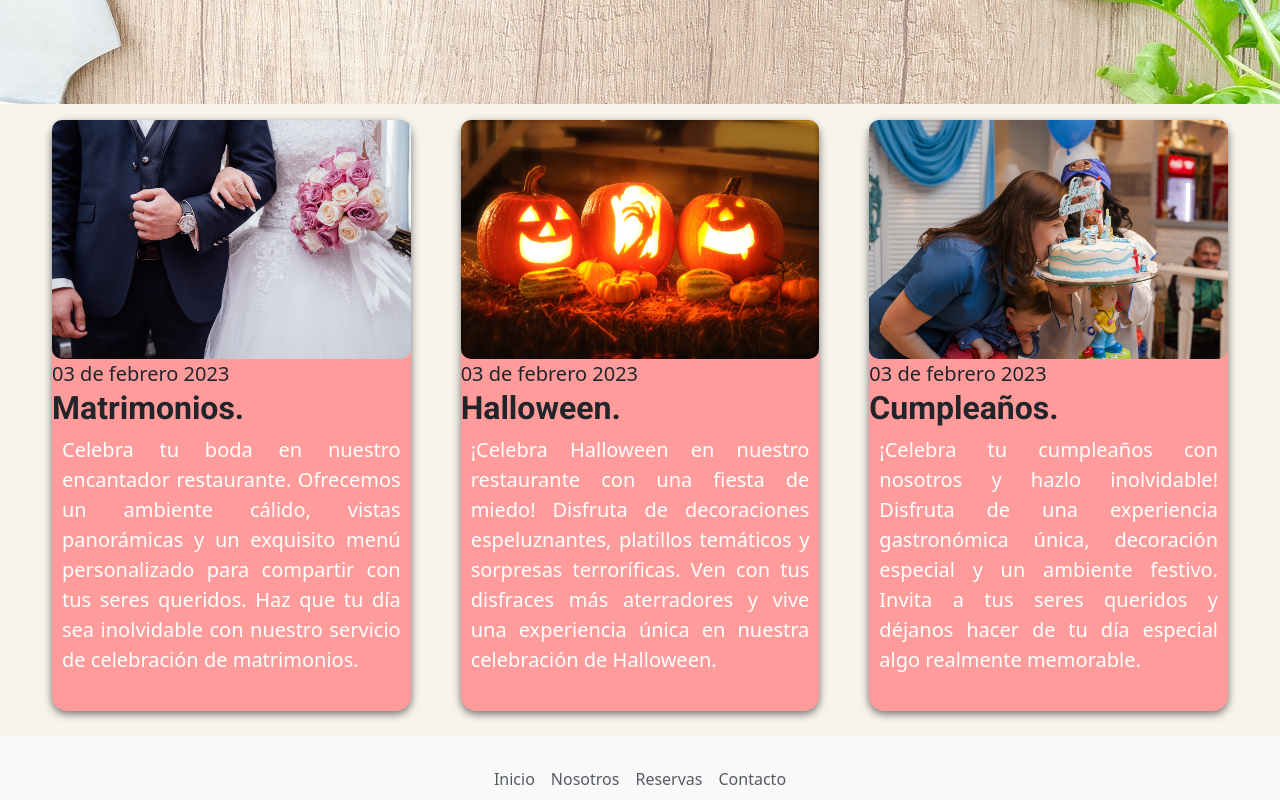
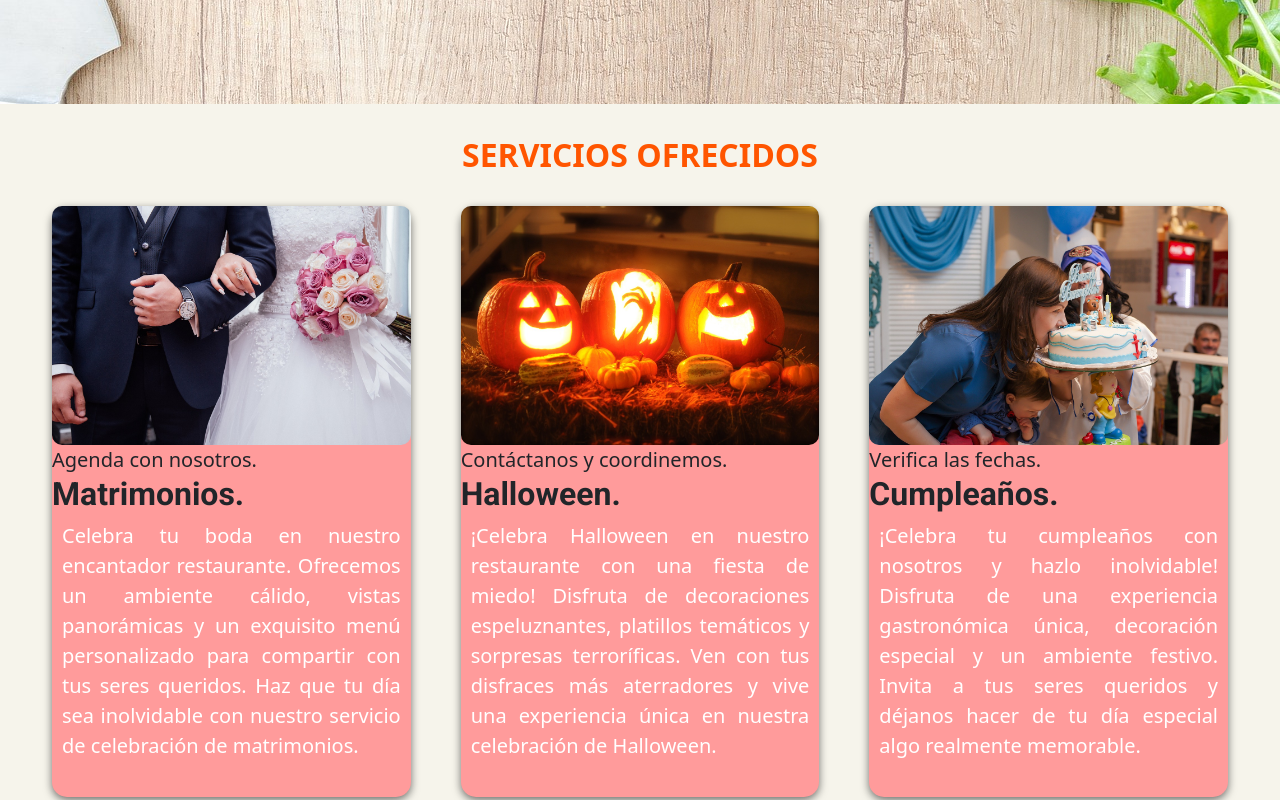
Before and after one commit to PabloMad75/App-Restaurant, a React (Vite) app: page / in a window 1280 px wide. Shown: the part 1300-2100 px from the top of the page. Built offline with nearby package versions, Linux system fonts and the light colour scheme; the HTML template or start-up script is replaced by a standard one.

Commit message:
pagina home servicios

```diff
--- a/src/components/Products.jsx
+++ b/src/components/Products.jsx
@@ -4,23 +4,24 @@ import '../css/us.css';
 export const Products = () => {
   return (
     <>
-    <div className="container container_products">
+      <h1 className="featured-title">Servicios Ofrecidos</h1>
+      <div className="container container_products">
         <article className="main__product custom-background">
           <img src="/images/wedding.jpg" alt="Muffin Arcuch" />
           <span className="fecha-publicacion">
-            03 de febrero 2023
+            Agenda con nosotros.
           </span>
           <h2 className="title_eat">
             Matrimonios.
           </h2>
           <p className="article-info">
-          Celebra tu boda en nuestro encantador restaurante. Ofrecemos un ambiente cálido, vistas panorámicas y un exquisito menú personalizado para compartir con tus seres queridos. Haz que tu día sea inolvidable con nuestro servicio de celebración de matrimonios.
+            Celebra tu boda en nuestro encantador restaurante. Ofrecemos un ambiente cálido, vistas panorámicas y un exquisito menú personalizado para compartir con tus seres queridos. Haz que tu día sea inolvidable con nuestro servicio de celebración de matrimonios.
           </p>
         </article>
         <article className="main__product custom-background">
           <img src="/images/pumpkin.jpg" alt="Muffin Arcuch" />
           <span className="fecha-publicacion">
-            03 de febrero 2023
+            Contáctanos y coordinemos.
           </span>
           <h2 className="title_eat">
             Halloween.
@@ -31,7 +32,7 @@ export const Products = () => {
         <article className="main__product custom-background">
           <img src="/images/cake.jpg" alt="Muffin Arcuch" />
           <span className="fecha-publicacion">
-            03 de febrero 2023
+            Verifica las fechas.
           </span>
           <h2 className="title_eat">
             Cumpleaños.
@@ -40,7 +41,6 @@ export const Products = () => {
           </p>
         </article>
       </div>
-
     </>
   )
 }
--- a/src/css/us.css
+++ b/src/css/us.css
@@ -37,6 +37,15 @@
 
 .main__product.custom-background{
   background-color: #FF9B9B;
+}
+
+.featured-title{
+  font-size: 2rem;
+  font-weight: bold;
+  text-align: center;
+  margin: 2rem 0;
+  color: #ff5500;
+  text-transform: uppercase;
 }
 
 .main__product img {
--- a/src/pages/Us.jsx
+++ b/src/pages/Us.jsx
@@ -30,7 +30,7 @@ export const Us = () => {
         <article className="main__product">
           <img src="/carrousel/turkey.jpg" alt="Muffin Arcuch" />
           <span className="fecha-publicacion">
-            03 de febrero 2023
+            Carnes blancas.
           </span>
           <h2 className="title_eat">
             Pato San Pedro.
@@ -42,7 +42,7 @@ export const Us = () => {
         <article className="main__product">
           <img src="/carrousel/salmon.jpg" alt="Muffin Arcuch" />
           <span className="fecha-publicacion">
-            03 de febrero 2023
+            Pescados frescos.
           </span>
           <h2 className="title_eat">
             Salmón San Pedro.
@@ -53,7 +53,7 @@ export const Us = () => {
         <article className="main__product">
           <img src="/carrousel/curry.jpg" alt="Muffin Arcuch" />
           <span className="fecha-publicacion">
-            03 de febrero 2023
+            Ricas Sopas.
           </span>
           <h2 className="title_eat">
             Curry consomé.
@@ -64,7 +64,7 @@ export const Us = () => {
         <article className="main__product">
           <img src="/carrousel/meal.jpg" alt="Muffin Arcuch" />
           <span className="fecha-publicacion">
-            03 de febrero 2023
+            Pastas italianas.
           </span>
           <h2 className="title_eat">
             Lasagna San Pietro.
@@ -76,7 +76,7 @@ export const Us = () => {
         <article className="main__product">
           <img src="/carrousel/beef.jpg" alt="Muffin Arcuch" />
           <span className="fecha-publicacion">
-            03 de febrero 2023
+            Carnes de Cerdo.
           </span>
           <h2 className="title_eat">
           Porchetta della Nonna.
@@ -87,7 +87,7 @@ export const Us = () => {
         <article className="main__product">
           <img src="/carrousel/food.jpg" alt="Muffin Arcuch" />
           <span className="fecha-publicacion">
-            03 de febrero 2023
+            Carnes de vacuno.
           </span>
           <h2 className="title_eat">
           Asado Pampas.
```
